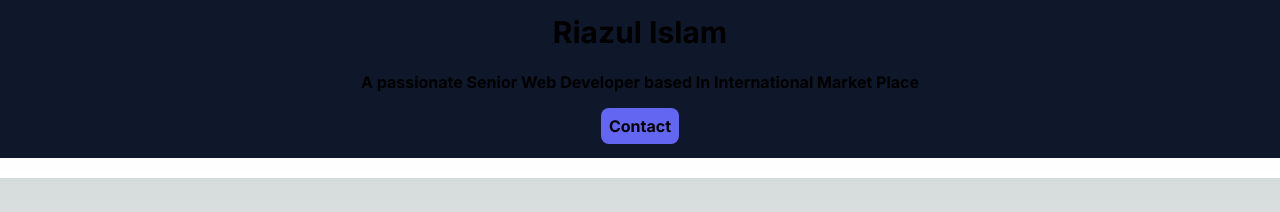
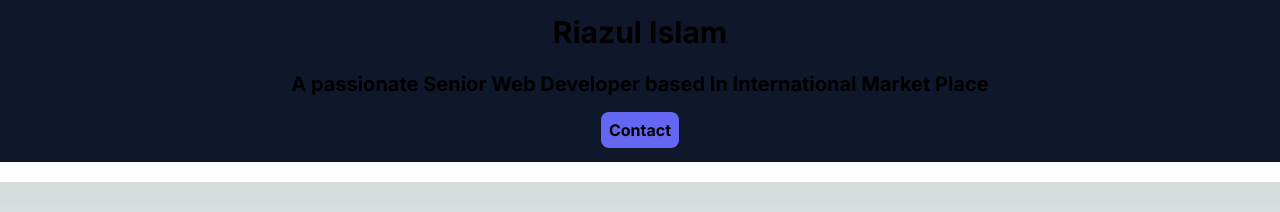
Before and after one commit to devriazul/portfolio-next-js, a Next.js app: page / in a window 1280 px wide. Shown: the part 358-570 px from the top of the page. Built offline with nearby package versions, Linux system fonts and the light colour scheme.

Commit message:
Rest api & data fetching

```diff
--- a/app/page.js
+++ b/app/page.js
@@ -4,10 +4,16 @@ import thumb from "@/public/images/devriazul.svg";
 export default function Home() {
   return (
     <div className="container m-auto">
-      <Image src={thumb} className="m-auto rounded-lg" alt="profile" width={300} height={300} alt="profile image" />
+      <Image src={thumb} className="m-auto rounded-lg" alt="profile image" width={300} height={300} />
       <h1 className="m-auto text-3xl font-bold text-center my-5">Riazul Islam</h1>
-      <p className="m-autotext-xl font-bold text-center">A passionate Senior Web Developer based In International Market Place</p>
-      <div className="text-center my-5 pb-5"><a href="https://api.whatsapp.com/send?phone=8801722754100" className="btn btn-xl bg-indigo-500 p-2 rounded-lg text-md font-bold" target="_blank" >Contact</a></div>
+      <p className="m-auto text-xl font-bold text-center">
+        A passionate Senior Web Developer based In International Market Place
+      </p>
+      <div className="text-center my-5 pb-5">
+        <a href="https://api.whatsapp.com/send?phone=8801722754100" className="btn btn-xl bg-indigo-500 p-2 rounded-lg text-md font-bold" target="_blank" rel="noopener noreferrer">
+          Contact
+        </a>
+      </div>
     </div>
   );
 }
```
